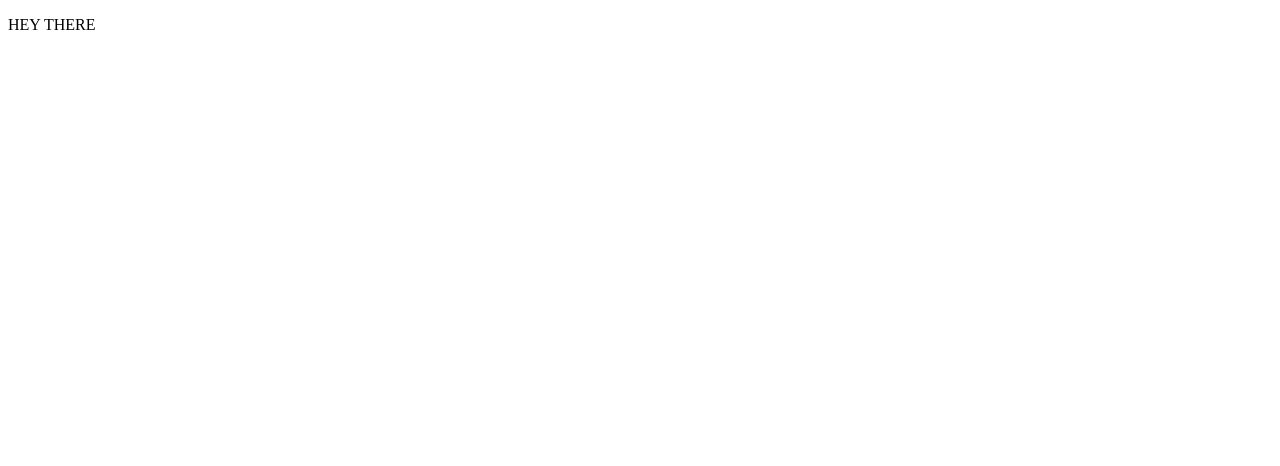
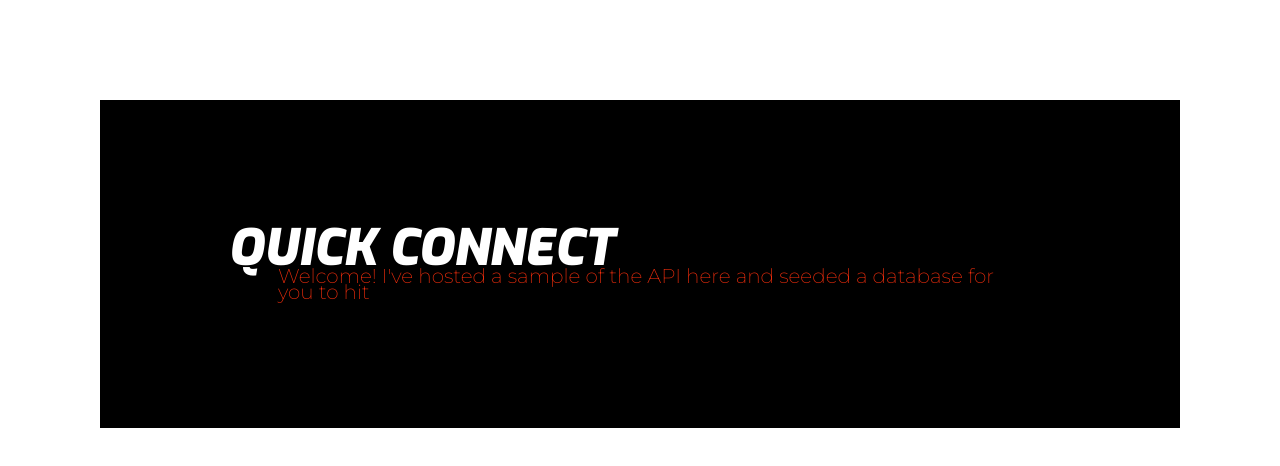
Before and after one commit to davidbecker6081/quickconnect, a website: page public/index.html in a window 1280 px wide. Drawn offline with Linux system fonts and the light colour scheme.

Commit message:
Add title and sub title with styling

```diff
--- a/public/index.html
+++ b/public/index.html
@@ -4,9 +4,14 @@
     <meta charset="utf-8">
     <title>Quick Connect</title>
     <link href="https://fonts.googleapis.com/css?family=Exo:900i|Montserrat:200&display=swap" rel="stylesheet">
+    <link rel="stylesheet" href="./styles.css">
   </head>
   <body>
-    <p>HEY THERE</p>
-    <audio src="/assets/james-brown-instrumental.mp3" loop="true" autoplay="true"></audio>
+    <section>
+      <p class="title">QUICK CONNECT</p>
+      <p class="sub-text">Welcome! I've hosted a sample of the API here and seeded a database for you to hit</p>
+    </section>
+    <audio src="/assets/james-brown-instrumental.mp3" autoplay="true"></audio>
+    <script src="./script.js" charset="utf-8"></script>
   </body>
 </html>
--- /dev/null
+++ b/public/script.js
@@ -0,0 +1,13 @@
+const audio = document.querySelector('audio');
+
+audio.addEventListener('ended', () => {
+  console.log('src:', audio.src)
+	if (audio.src === '/assets/Watermelon Man-[AudioTrimmer.com].mp3') {
+    console.log('watermelon to james brown')
+		audio.src = '/assets/james-brown-instrumental.mp3';
+	} else {
+    console.log('switch')
+		audio.src = '/assets/Watermelon Man-[AudioTrimmer.com].mp3';
+	}
+	audio.play();
+});
--- /dev/null
+++ b/public/styles.css
@@ -0,0 +1,31 @@
+*, h1, h2, h3, h4, h5, h6, p, section {
+  margin: 0;
+  box-sizing: border-box;
+  padding: 0;
+}
+
+body {
+  padding: 100px;
+}
+
+section {
+  background-color: black;
+  display: flex;
+  flex-direction: column;
+  padding: 10vw;
+}
+
+.title {
+  color: white;
+  font-family: 'Exo', sans-serif;
+  font-size: 50px;
+  line-height: 0.8;
+}
+
+.sub-text {
+  color: #ef2d0c;
+  font-family: 'Montserrat', sans-serif;
+  font-size: 20px;
+  line-height: 0.8;
+  padding: 0 40px 0 50px;
+}
```
